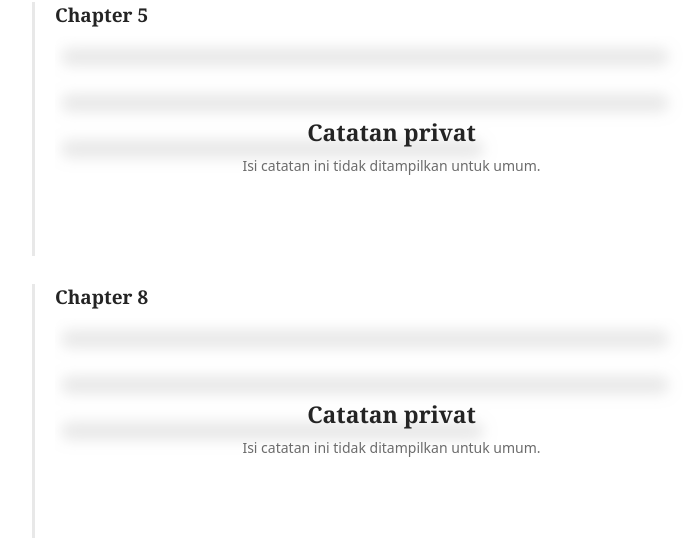
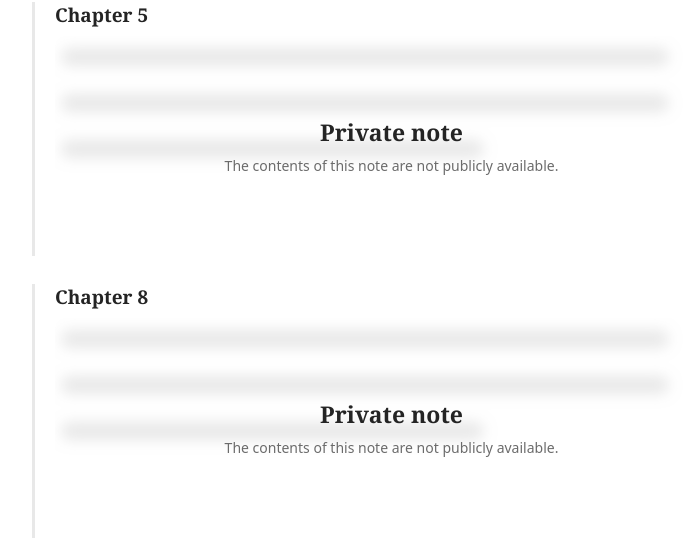
Before and after one commit to donizero8/blog, a Django app: page /library/code-complete/ in a window 1280 px wide. Shown: the part 875-1421 px from the top of the page, without its empty margins (92-788 px from the left). Run offline with Django 5.2, Linux system fonts and the light colour scheme; data comes from the database, SQL or seed files in the repository; some libraries are stand-ins or nearby versions.

Commit message:
Translate private note notice to English

```diff
--- a/templates/blog/book_detail.html
+++ b/templates/blog/book_detail.html
@@ -35,8 +35,8 @@
                     <span class="private-note-line private-note-line-short"></span>
                   </div>
                   <div class="private-notes-notice" role="note">
-                    <strong>Catatan privat</strong>
-                    <p>Isi catatan ini tidak ditampilkan untuk umum.</p>
+                    <strong>Private note</strong>
+                    <p>The contents of this note are not publicly available.</p>
                   </div>
                 </div>
               {% endif %}
```
